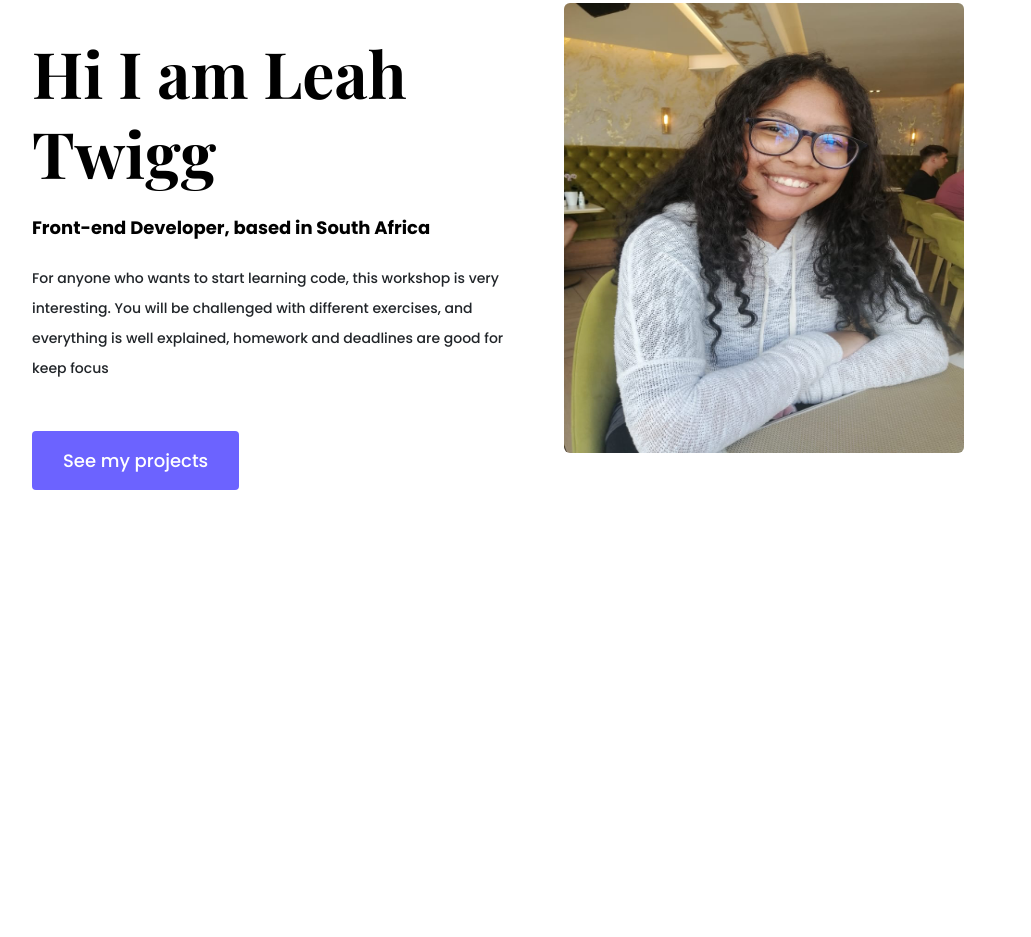
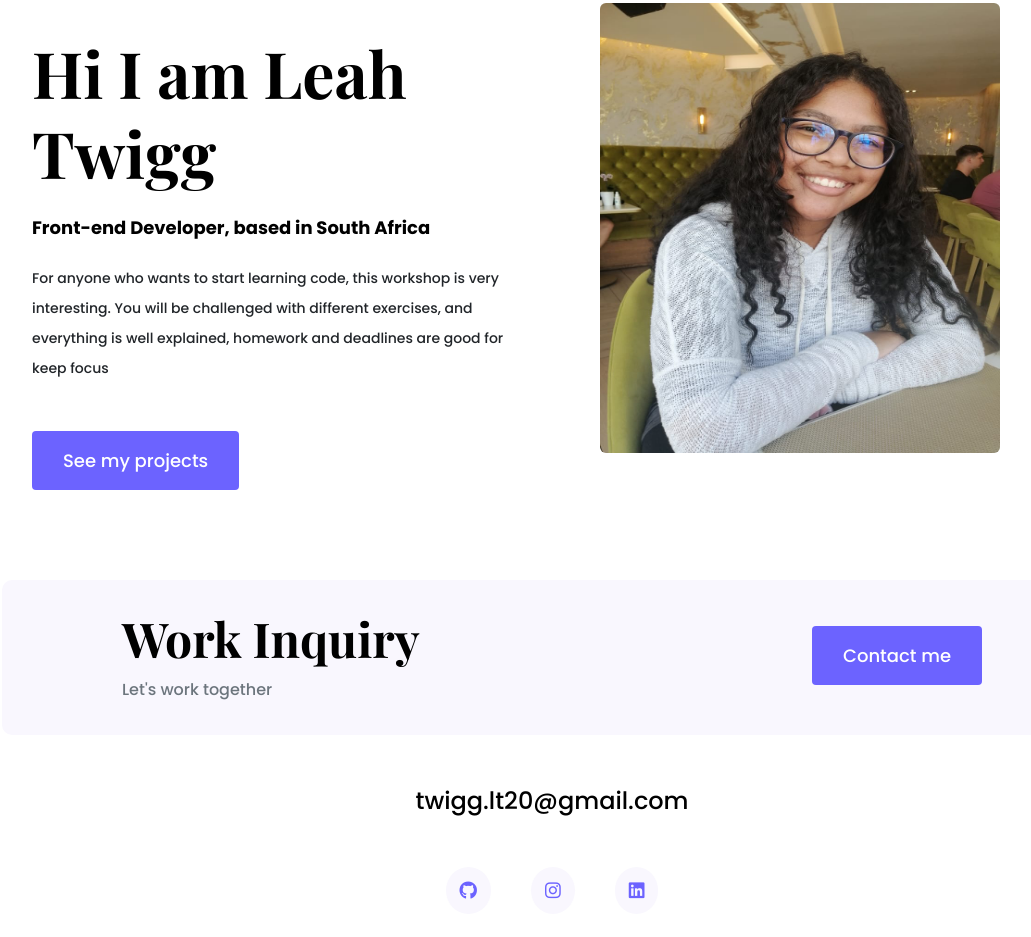
Before and after one commit to lea-bee/portfolio-project, a website built with Parcel: page about.html in a window 1280 px wide. Shown: the part 239-1176 px from the top of the page, without its empty margins (88-1119 px from the left). Before the commit the page ends 919 px from the top, so only its background shows below. Built offline with nearby package versions, Linux system fonts and the light colour scheme.

Commit message:
Added footer

```diff
--- a/about.html
+++ b/about.html
@@ -67,7 +67,7 @@
             <a href="" class="btn btn-branding">See my projects</a>
           </div>
         </div>
-        <div class="col-lg-6">
+        <div class="col-lg-6 ps-5">
           <img
             src="images/Leah.jpg"
             alt="Photo of Leah Twigg"
@@ -75,6 +75,35 @@
           />
         </div>
       </div>
+      <footer>
+        <div class="contact-box justify-content-between mb-5 d-none d-md-flex">
+          <div>
+            <h4>Work Inquiry</h4>
+            <p class="text-muted">Let's work together</p>
+          </div>
+          <div>
+            <a href="" class="btn btn-branding mt-3">Contact me</a>
+          </div>
+        </div>
+        <div class="d-flex justify-content-center mb-5">
+          <a href="mailto:twigg.lt20@gmail.com" class="email-link"
+            >twigg.lt20@gmail.com</a
+          >
+        </div>
+        <div class="social-links d-flex justify-content-center">
+          <a href="https://github.com/lea-bee" target="_blank"
+            ><i class="fa-brands fa-github"></i
+          ></a>
+          <a href="http://www.instagram.com/leah.codes" target="_blank"
+            ><i class="fa-brands fa-instagram"></i
+          ></a>
+          <a
+            href="https://www.linkedin.com/in/leah-t-14b2a2318/"
+            target="_blank"
+            ><i class="fa-brands fa-linkedin"></i
+          ></a>
+        </div>
+      </footer>
     </div>
   </body>
 </html>
--- a/styles/style.css
+++ b/styles/style.css
@@ -27,6 +27,9 @@
 
 h2 {
   font-size: 64px;
+}
+h4 {
+  font-size: 48px;
 }
 
 p {
@@ -148,6 +151,45 @@
   border-radius: 6px;
 }
 
+footer {
+  margin: 60px 0;
+}
+
+footer .contact-box {
+  background: var(--secondary-color);
+  padding: 30px 120px;
+  border-radius: 10px;
+}
+
+footer .contact-box p {
+  margin: 0;
+}
+
+footer .email-link {
+  text-decoration: none;
+  color: black;
+  font-size: 24px;
+}
+
+footer .email-link:hover {
+  color: var(--branding-color);
+}
+
+footer .social-links a {
+  margin: 0 20px;
+  color: var(--branding-color);
+  background: var(--secondary-color);
+  padding: 10px 14px;
+  border-radius: 50%;
+  font-size: 18px;
+  transition: all 100ms ease-in-out;
+}
+
+footer .social-links a:hover {
+  color: white;
+  background: var(--branding-color);
+}
+
 @media (max-width: 900px) {
   h1 {
     font-size: 44px;
```
Also changed, not shown: contact.html (+29 -0 lines), index.html (+29 -0 lines), work.html (+29 -0 lines).
